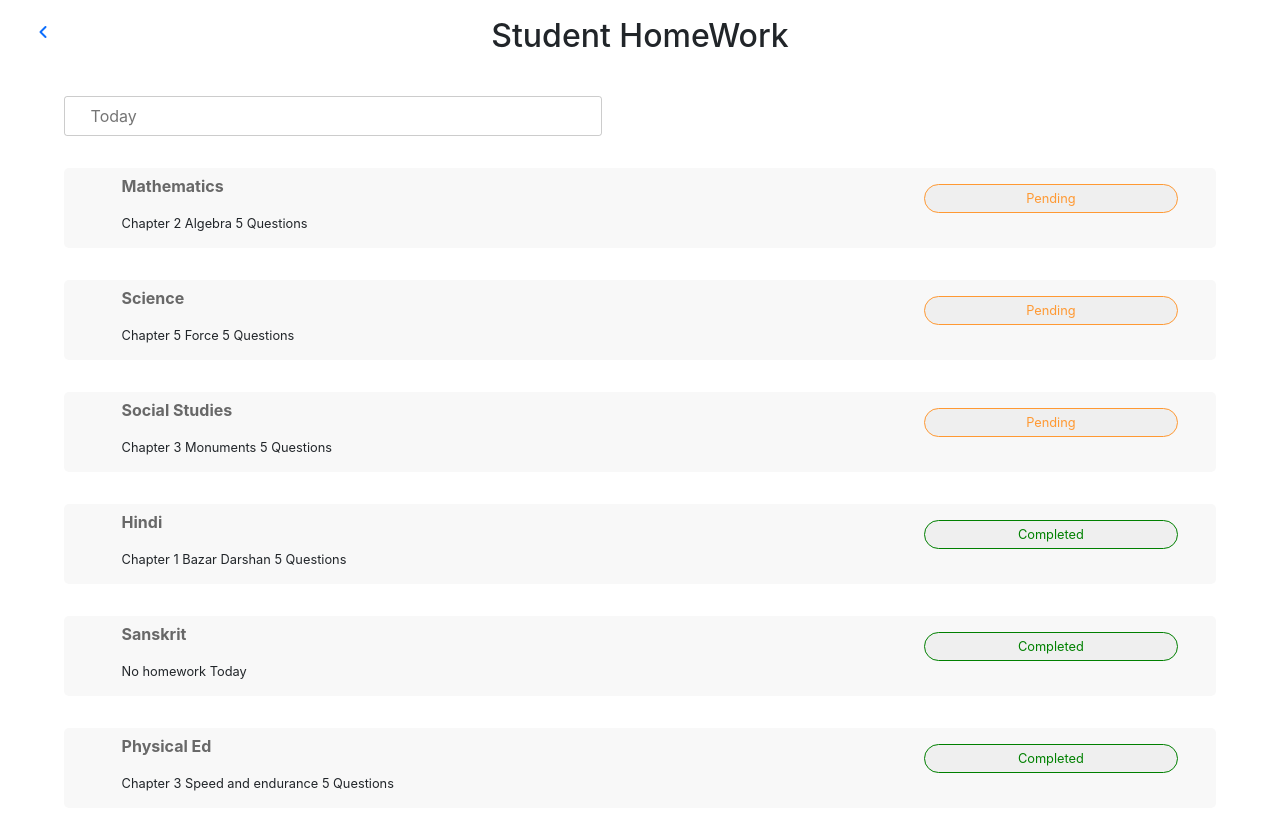
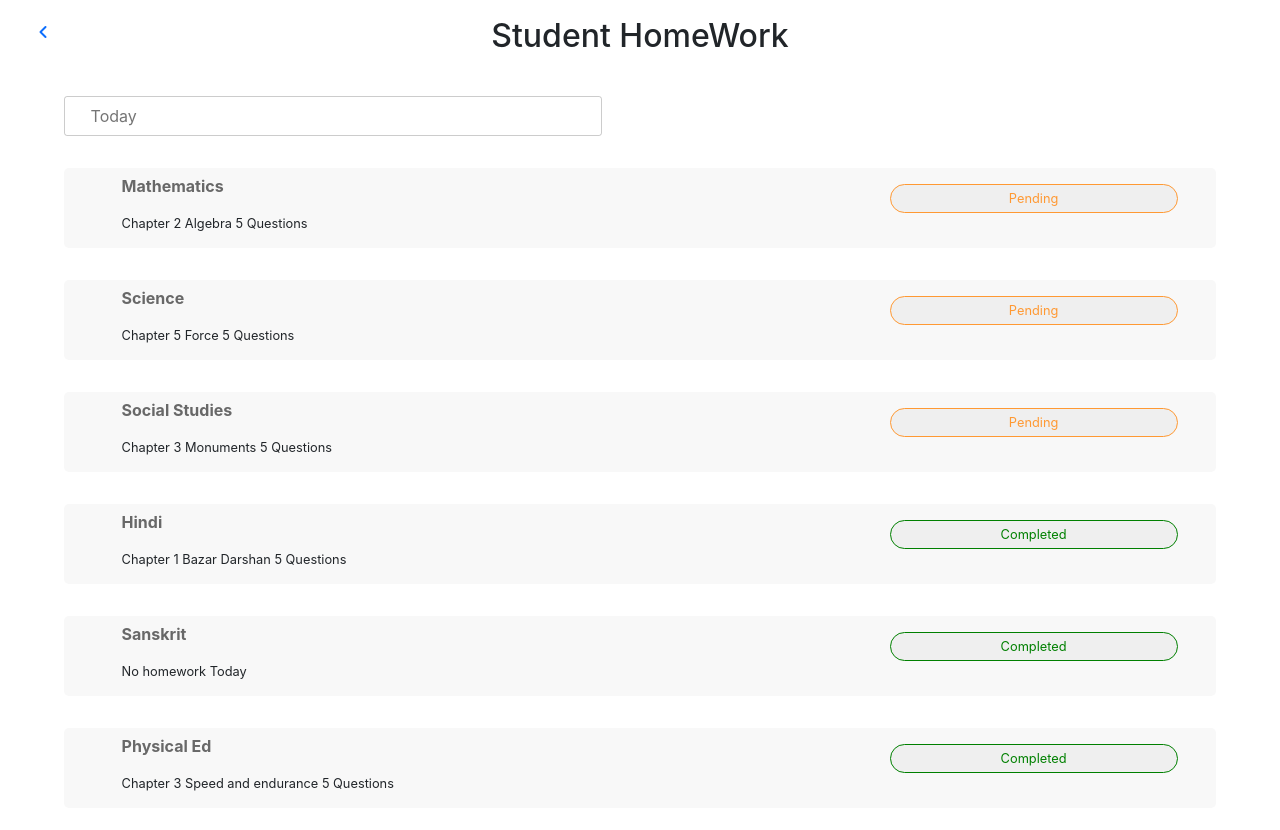
Before and after one commit to Rupam-B/school-management-app, a React (Create React App) app: page /StudentHomeWork in a window 1280 px wide. Shown: the top 830 px of the page. Built offline with nearby package versions, Linux system fonts and the light colour scheme.

Commit message:
Teacher student section differentiated8

```diff
--- a/src/Components/Student Section/StudentHomeWork/StudentHomeWorkStyle.css
+++ b/src/Components/Student Section/StudentHomeWork/StudentHomeWorkStyle.css
@@ -51,7 +51,7 @@
     border: 1px solid rgb(7, 7, 7,0.3);
     border-radius: 20px;
     padding: 0.5vh 2vw;
-    width: 22%;
+    width: 25%;
     font-size: 0.8rem;
 }
 .Student-Home-Work-show-leaves-div-left{
```
